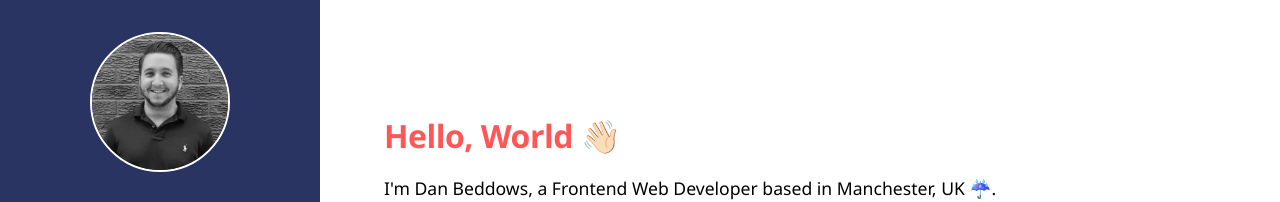
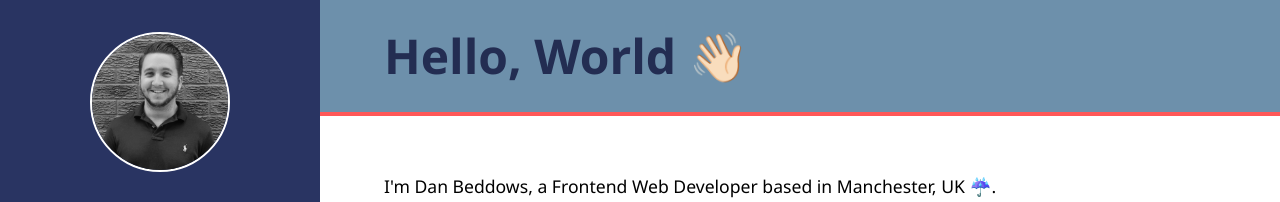
Before and after one commit to danbeddows/danbeddows.com, a Next.js app: page / in a window 1280 px wide. Shown: the top 202 px of the page. Built offline with nearby package versions, Linux system fonts and the light colour scheme; no server answers; a web font is replaced by a local one.

Commit message:
changed homepage section title to a page title

```diff
--- a/pages/index.tsx
+++ b/pages/index.tsx
@@ -1,15 +1,14 @@
 import Link from "components/content/Link";
+import PageTitle from "components/content/PageTitle";
 import Paragraph from "components/content/Paragraph";
 import Section from "components/content/Section";
-import Title from "components/content/Title";
 import Page from "components/layout/Page";
 
 export default function Home() {
   return (
     <Page>
+      <PageTitle>Hello, World 👋🏻</PageTitle>
       <Section>
-        <Title>Hello, World 👋🏻</Title>
-
         <Paragraph>
           I'm Dan Beddows, a Frontend Web Developer based in Manchester, UK ☔️.
         </Paragraph>
```
